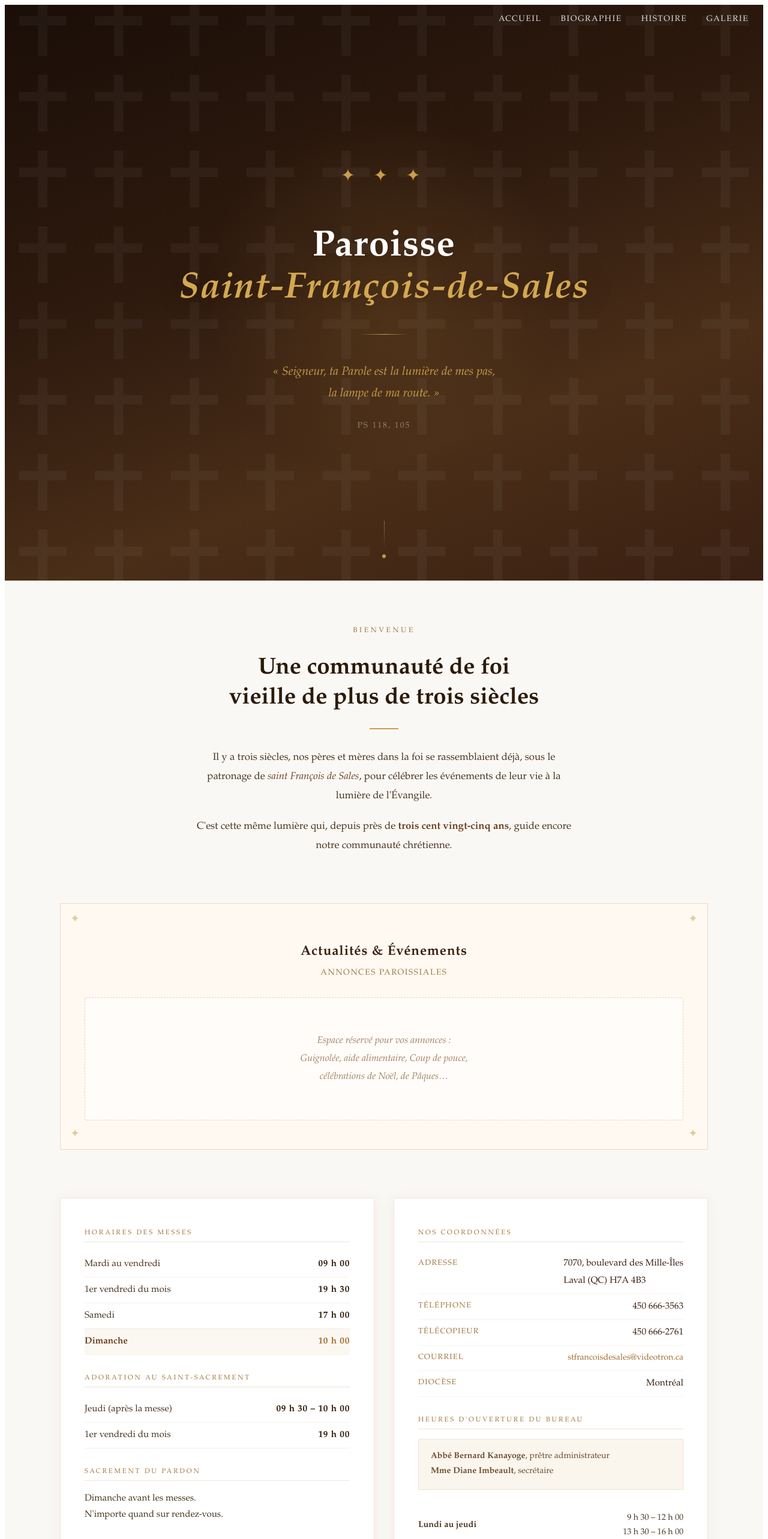
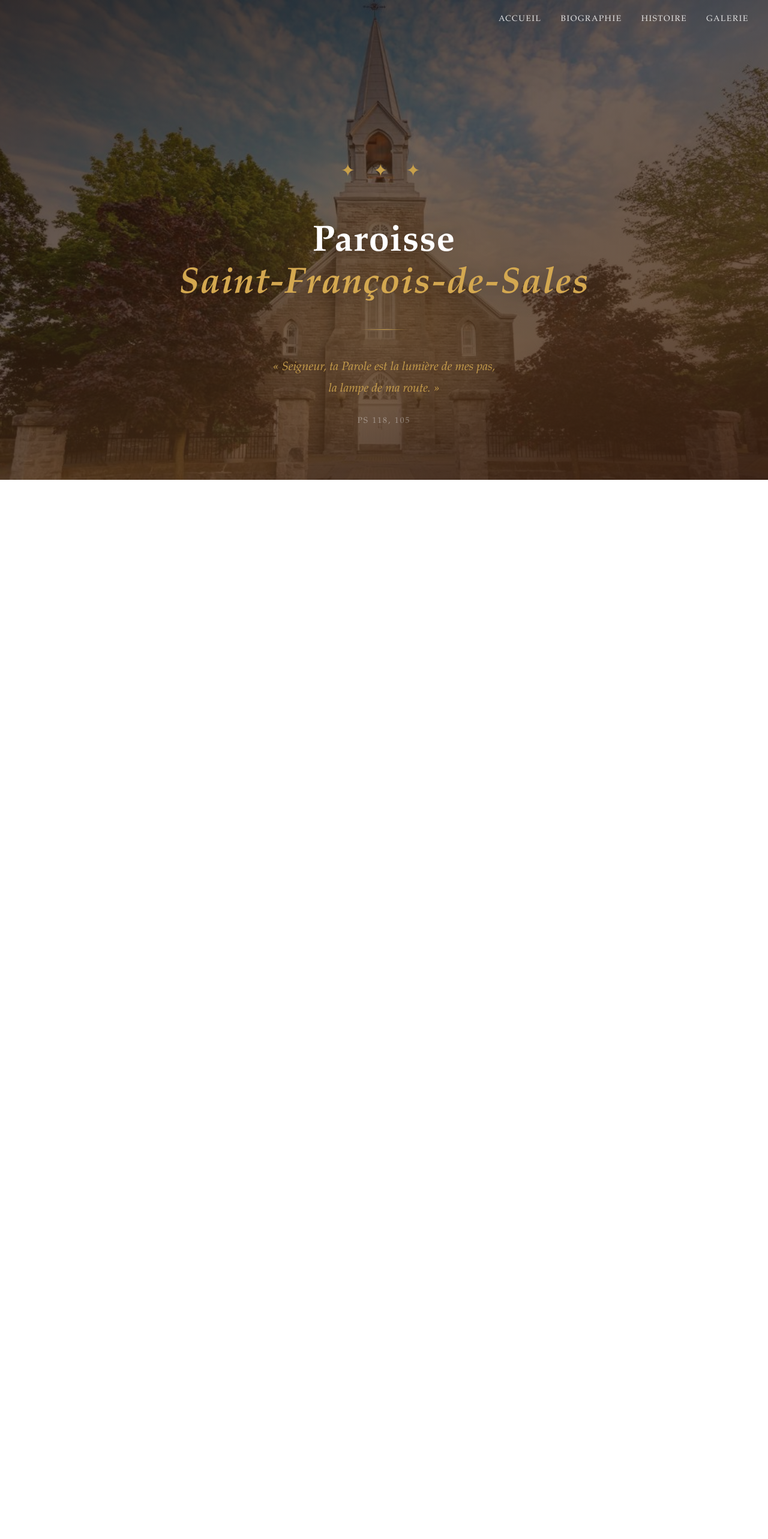
Before and after one commit to stfrancoisdesales/stfrancoisdesales-web, a React (Vite) app in the folder client/: page / in a window 1280 px wide. Shown: the top 2566 px of the page at 60% size. After the commit the page ends 800 px from the top, so only its background shows below. Built offline with nearby package versions, Linux system fonts and the light colour scheme.

Commit message:
made a few changes to improve SEO and added announcement

```diff
--- a/client/index.html
+++ b/client/index.html
@@ -1,13 +1,29 @@
 <!doctype html>
-<html lang="en">
+<html lang="fr">
+
 <head>
   <meta charset="UTF-8" />
   <meta name="viewport" content="width=device-width, initial-scale=1.0" />
-    <meta name="description" content="Paroisse Saint François de Sales à Laval" />
+  <meta name="description"
+    content="Découvrez la Paroisse Saint-François-de-Sales à Laval, son histoire, son patron, et sa vie communautaire." />
+  <meta name="keywords"
+    content="Paroisse, Église, Saint-François-de-Sales, Laval, Messe, Diocèse de Montréal, Catholique, Religion, Histoire, Communauté chrétienne, Québec, Église à Laval" />
   <title>Paroisse Saint-François-de-Sales à Laval</title>
+  <style>
+    html,
+    body {
+      margin: 0;
+      padding: 0;
+      width: 100%;
+      height: 100%;
+      overflow-x: hidden;
+    }
+  </style>
 </head>
+
 <body>
   <div id="root"></div>
   <script type="module" src="/src/main.jsx"></script>
 </body>
+
 </html>
--- a/client/src/components/Biographie.jsx
+++ b/client/src/components/Biographie.jsx
@@ -1,6 +1,7 @@
 import React, { useEffect, useRef, useState } from 'react';
 import NavBar from './NavBar';
 import saintFrancoisImg from '../../assets/saint-francois-de-sales.jpeg';
+import churchFront from '../../assets/church-front.jpg';
 
 const Biographie = ({ navLinks }) => {
   const [scrolled, setScrolled] = useState(false);
@@ -39,35 +40,29 @@ const Biographie = ({ navLinks }) => {
 
   const citations = [
     "Il faut soigner le corps pour que l’âme s’y plaise.",
+    "Une grande misère parmi les hommes, c’est qu’ils savent si bien ce qui leur est dû et qu’ils sentent si peu ce qu’ils doivent aux autres.",
+    "On a besoin de patience avec tout le monde, mais particulièrement avec soi-même",
     "Le bruit fait peu de bien, le bien fait peu de bruit.",
-    "Une grande misère parmi les hommes, c’est qu’ils savent si bien ce qui leur est dû et qu’ils sentent si peu ce qu’ils doivent aux autres.",
-    "Il faut tout faire par amour, rien par la force."
+    "Il faut tout faire par amour, rien par la force.",
+    "Une demi-heure de méditation est essentielle sauf quand on est très occupé. Alors une heure est nécessaire."
   ];
 
   return (
     <div style={{ minHeight: '100vh', background: '#faf8f5', fontFamily: "'Palatino Linotype', Palatino, 'Book Antiqua', Georgia, serif", color: '#2c2420', overflowX: 'hidden' }}>
 
-      <NavBar navLinks={navLinks} scrolled={scrolled}/>
+      <NavBar navLinks={navLinks} scrolled={scrolled} />
 
       {/* Hero */}
       <header style={{
         position: 'relative', minHeight: '60vh',
-        background: 'linear-gradient(160deg, #1a0e08 0%, #2e1a0e 40%, #4a2e18 70%, #3a2012 100%)',
+        backgroundImage: `linear-gradient(160deg, rgba(26,14,8,0.85) 0%, rgba(46,26,14,0.7) 40%, rgba(74,46,24,0.8) 70%, rgba(58,32,18,0.9) 100%), url(${churchFront})`,
+        backgroundSize: 'cover',
+        backgroundPosition: 'center',
+        backgroundAttachment: 'fixed',
         display: 'flex', flexDirection: 'column', alignItems: 'center', justifyContent: 'center',
         textAlign: 'center', padding: '6rem 2rem 4rem',
         overflow: 'hidden',
       }}>
-        {/* Decorative cross pattern */}
-        <svg style={{ position: 'absolute', top: 0, left: 0, width: '100%', height: '100%', opacity: 0.04 }} viewBox="0 0 800 800" preserveAspectRatio="xMidYMid slice">
-          <defs>
-            <pattern id="cross" x="0" y="0" width="80" height="80" patternUnits="userSpaceOnUse">
-              <rect x="35" y="10" width="10" height="60" fill="white" />
-              <rect x="15" y="28" width="50" height="10" fill="white" />
-            </pattern>
-          </defs>
-          <rect width="800" height="800" fill="url(#cross)" />
-        </svg>
-
         {/* Radial glow */}
         <div style={{
           position: 'absolute', top: '50%', left: '50%', transform: 'translate(-50%,-50%)',
@@ -119,7 +114,7 @@ const Biographie = ({ navLinks }) => {
         >
           <div style={{ width: '48px', height: '2px', background: '#c8a04a', margin: '0 auto 2rem' }} />
           <p style={{ maxWidth: '800px', margin: '0 auto 1.2rem', fontSize: '1.15rem', lineHeight: 1.9, color: '#4a3520' }}>
-            Découvrez la vie, le parcours et l'héritage<br/>
+            Découvrez la vie, le parcours et l'héritage<br />
             de Saint François de Sales (1567-1622)
           </p>
         </section>
@@ -174,7 +169,7 @@ const Biographie = ({ navLinks }) => {
           style={{ marginBottom: '2rem', padding: '1rem', background: 'transparent' }}
         >
           <div style={{ textAlign: 'center', marginBottom: '3rem' }}>
-             <h2 style={{ fontSize: '1.8rem', fontWeight: 700, color: '#3a2010', marginBottom: '1rem', letterSpacing: '0.02em' }}>
+            <h2 style={{ fontSize: '1.8rem', fontWeight: 700, color: '#3a2010', marginBottom: '1rem', letterSpacing: '0.02em' }}>
               Quelques citations célèbres
             </h2>
             <div style={{ width: '60px', height: '2px', background: 'linear-gradient(90deg, transparent, #c8a04a, transparent)', margin: '0 auto' }} />
--- a/client/src/components/ChurchHomePage.jsx
+++ b/client/src/components/ChurchHomePage.jsx
@@ -1,5 +1,6 @@
 import React, { useEffect, useRef, useState } from 'react';
 import NavBar from './NavBar';
+import churchFront from '../../assets/church-front.jpg';
 
 const ChurchHomePage = ({ navLinks }) => {
   const [scrolled, setScrolled] = useState(false);
@@ -64,27 +65,19 @@ const ChurchHomePage = ({ navLinks }) => {
   return (
     <div style={{ minHeight: '100vh', background: '#faf8f5', fontFamily: "'Palatino Linotype', Palatino, 'Book Antiqua', Georgia, serif", color: '#2c2420', overflowX: 'hidden' }}>
 
-      <NavBar navLinks={navLinks} scrolled={scrolled}/>
+      <NavBar navLinks={navLinks} scrolled={scrolled} />
 
       {/* Hero */}
       <header style={{
         position: 'relative', minHeight: '100vh',
-        background: 'linear-gradient(160deg, #1a0e08 0%, #2e1a0e 40%, #4a2e18 70%, #3a2012 100%)',
+        backgroundImage: `linear-gradient(160deg, rgba(26,14,8,0.85) 0%, rgba(46,26,14,0.7) 40%, rgba(74,46,24,0.8) 70%, rgba(58,32,18,0.9) 100%), url(${churchFront})`,
+        backgroundSize: 'cover',
+        backgroundPosition: 'center',
+        backgroundAttachment: 'fixed',
         display: 'flex', flexDirection: 'column', alignItems: 'center', justifyContent: 'center',
         textAlign: 'center', padding: '6rem 2rem 4rem',
         overflow: 'hidden',
       }}>
-        {/* Decorative cross pattern */}
-        <svg style={{ position: 'absolute', top: 0, left: 0, width: '100%', height: '100%', opacity: 0.04 }} viewBox="0 0 800 800" preserveAspectRatio="xMidYMid slice">
-          <defs>
-            <pattern id="cross" x="0" y="0" width="80" height="80" patternUnits="userSpaceOnUse">
-              <rect x="35" y="10" width="10" height="60" fill="white" />
-              <rect x="15" y="28" width="50" height="10" fill="white" />
-            </pattern>
-          </defs>
-          <rect width="800" height="800" fill="url(#cross)" />
-        </svg>
-
         {/* Radial glow */}
         <div style={{
           position: 'absolute', top: '50%', left: '50%', transform: 'translate(-50%,-50%)',
@@ -176,7 +169,7 @@ const ChurchHomePage = ({ navLinks }) => {
             overflow: 'hidden',
           }}>
             {/* Corner ornaments */}
-            {['topleft','topright','bottomleft','bottomright'].map((pos) => (
+            {['topleft', 'topright', 'bottomleft', 'bottomright'].map((pos) => (
               <span key={pos} style={{
                 position: 'absolute',
                 fontSize: '1.2rem', color: '#c8a04a', opacity: 0.5,
@@ -192,15 +185,56 @@ const ChurchHomePage = ({ navLinks }) => {
             <p style={{ textAlign: 'center', color: '#a07840', fontSize: '0.85rem', letterSpacing: '0.12em', textTransform: 'uppercase', marginBottom: '2rem' }}>
               Annonces paroissiales
             </p>
+            <div className="announcement-container" style={{
+              textAlign: 'left',
+              border: '1px solid rgba(160,120,64,0.15)',
+              borderRadius: '4px',
+              padding: '2.5rem',
+              background: '#fff',
+              boxShadow: '0 4px 20px rgba(80,40,10,0.04)',
+              position: 'relative',
+            }}>
+              {/* Add image to go with the announcement on the left src/assets/images/concert.jpg */}
+              <img src="assets/pub/publicité.png" alt="Concert" className="announcement-image" />
+              <div className="announcement-content">
+                <h3 style={{ fontSize: '1.25rem', fontWeight: 700, color: '#3a2010', marginBottom: '0.8rem', lineHeight: 1.4, textAlign: 'center' }}>
+                  Concert de l'Harmonie à vent des finissants du Collège Laval
+                </h3>
+                <p style={{ color: '#6b4020', fontSize: '0.95rem', marginBottom: '1.5rem', fontStyle: 'italic', textAlign: 'center' }}>
+                  Sous la direction de Mme Vanessa Coderre
+                </p>
+
+                <div style={{ display: 'flex', flexDirection: 'column', gap: '0.8rem', marginBottom: '1.8rem', fontSize: '1rem', color: '#4a3520', alignItems: 'center' }}>
+                  <div style={{ display: 'flex', alignItems: 'center', gap: '0.5rem' }}>
+                    <strong style={{ color: '#a07030' }}>Quand :</strong>
+                    <span>Vendredi le 24 avril 2026 à 19 h 30</span>
+                  </div>
+                  <div style={{ display: 'flex', alignItems: 'center', gap: '0.5rem' }}>
+                    <strong style={{ color: '#a07030' }}>Où :</strong>
+                    <span>Église Saint-François-de-Sales</span>
+                  </div>
+                  <div style={{ display: 'flex', alignItems: 'center', gap: '0.5rem' }}>
+                    <strong style={{ color: '#a07030' }}>Prix :</strong>
+                    <span style={{ textDecoration: 'underline' }}>Contribution volontaire</span>
+                  </div>
+                </div>
+
+                <p style={{ color: '#a07840', fontSize: '1.05rem', fontWeight: 600, textAlign: 'center', marginBottom: '1.8rem' }}>
+                  Nous vous attendons en grand nombre !
+                </p>
+
                 <div style={{
-              border: '1px dashed rgba(160,120,64,0.3)', borderRadius: '2px',
-              padding: '2.5rem', textAlign: 'center', background: 'rgba(255,255,255,0.5)',
+                  background: 'rgba(200,160,74,0.06)',
+                  padding: '1.2rem',
+                  borderRadius: '4px',
+                  borderLeft: '4px solid #c8a04a',
+                  fontSize: '0.9rem',
+                  lineHeight: 1.6,
+                  color: '#5a3d24'
                 }}>
-              <p style={{ color: '#a08060', fontStyle: 'italic', lineHeight: 1.9 }}>
-                Espace réservé pour vos annonces :<br />
-                Guignolée, aide alimentaire, Coup de pouce,<br />
-                célébrations de Noël, de Pâques…
-              </p>
+                  <strong>N.B.</strong> Les contributions seront partagées entre le comité social de la paroisse et la Fondation du Collège Laval qui fournit des bourses d'études pour des élèves.
+                </div>
+              </div>
             </div>
           </div>
         </section>
@@ -391,6 +425,37 @@ const ChurchHomePage = ({ navLinks }) => {
           0%, 100% { transform: translateX(-50%) translateY(0); }
           50% { transform: translateX(-50%) translateY(8px); }
         }
+        .announcement-container {
+          display: flex;
+          flex-direction: column;
+          gap: 2rem;
+          align-items: center;
+        }
+        .announcement-image {
+          width: 100%;
+          max-width: 400px;
+          border-radius: 4px;
+          object-fit: cover;
+        }
+        .announcement-content {
+          flex: 1;
+          width: 100%;
+          display: flex;
+          flex-direction: column;
+          justify-content: center;
+        }
+        @media (min-width: 768px) {
+          .announcement-container {
+            flex-direction: row;
+            align-items: stretch;
+            gap: 2.5rem;
+          }
+          .announcement-image {
+            flex: 0 0 35%;
+            max-width: 35%;
+            height: auto;
+          }
+        }
       `}</style>
     </div>
   );
--- a/client/src/components/Gallery.jsx
+++ b/client/src/components/Gallery.jsx
@@ -1,5 +1,6 @@
 import React, { useEffect, useRef, useState } from 'react';
 import NavBar from './NavBar';
+import churchFront from '../../assets/church-front.jpg';
 
 import img1 from '../../assets/vie-chretienne/image1.jpeg';
 import img2 from '../../assets/vie-chretienne/image2.jpeg';
@@ -73,22 +74,14 @@ const Gallery = ({ navLinks }) => {
       {/* Hero */}
       <header style={{
         position: 'relative', minHeight: '60vh',
-        background: 'linear-gradient(160deg, #1a0e08 0%, #2e1a0e 40%, #4a2e18 70%, #3a2012 100%)',
+        backgroundImage: `linear-gradient(160deg, rgba(26,14,8,0.85) 0%, rgba(46,26,14,0.7) 40%, rgba(74,46,24,0.8) 70%, rgba(58,32,18,0.9) 100%), url(${churchFront})`,
+        backgroundSize: 'cover',
+        backgroundPosition: 'center',
+        backgroundAttachment: 'fixed',
         display: 'flex', flexDirection: 'column', alignItems: 'center', justifyContent: 'center',
         textAlign: 'center', padding: '6rem 2rem 4rem',
         overflow: 'hidden',
       }}>
-        {/* Decorative cross pattern */}
-        <svg style={{ position: 'absolute', top: 0, left: 0, width: '100%', height: '100%', opacity: 0.04 }} viewBox="0 0 800 800" preserveAspectRatio="xMidYMid slice">
-          <defs>
-            <pattern id="cross" x="0" y="0" width="80" height="80" patternUnits="userSpaceOnUse">
-              <rect x="35" y="10" width="10" height="60" fill="white" />
-              <rect x="15" y="28" width="50" height="10" fill="white" />
-            </pattern>
-          </defs>
-          <rect width="800" height="800" fill="url(#cross)" />
-        </svg>
-
         {/* Radial glow */}
         <div style={{
           position: 'absolute', top: '50%', left: '50%', transform: 'translate(-50%,-50%)',
--- a/client/src/components/Histoire.jsx
+++ b/client/src/components/Histoire.jsx
@@ -1,5 +1,6 @@
 import React, { useEffect, useRef, useState } from 'react';
 import NavBar from './NavBar';
+import churchFront from '../../assets/church-front.jpg';
 
 const Histoire = ({ navLinks }) => {
   const [scrolled, setScrolled] = useState(false);
@@ -44,22 +45,14 @@ const Histoire = ({ navLinks }) => {
       {/* Hero */}
       <header style={{
         position: 'relative', minHeight: '60vh',
-        background: 'linear-gradient(160deg, #1a0e08 0%, #2e1a0e 40%, #4a2e18 70%, #3a2012 100%)',
+        backgroundImage: `linear-gradient(160deg, rgba(26,14,8,0.85) 0%, rgba(46,26,14,0.7) 40%, rgba(74,46,24,0.8) 70%, rgba(58,32,18,0.9) 100%), url(${churchFront})`,
+        backgroundSize: 'cover',
+        backgroundPosition: 'center',
+        backgroundAttachment: 'fixed',
         display: 'flex', flexDirection: 'column', alignItems: 'center', justifyContent: 'center',
         textAlign: 'center', padding: '6rem 2rem 4rem',
         overflow: 'hidden',
       }}>
-        {/* Decorative cross pattern */}
-        <svg style={{ position: 'absolute', top: 0, left: 0, width: '100%', height: '100%', opacity: 0.04 }} viewBox="0 0 800 800" preserveAspectRatio="xMidYMid slice">
-          <defs>
-            <pattern id="cross" x="0" y="0" width="80" height="80" patternUnits="userSpaceOnUse">
-              <rect x="35" y="10" width="10" height="60" fill="white" />
-              <rect x="15" y="28" width="50" height="10" fill="white" />
-            </pattern>
-          </defs>
-          <rect width="800" height="800" fill="url(#cross)" />
-        </svg>
-
         {/* Radial glow */}
         <div style={{
           position: 'absolute', top: '50%', left: '50%', transform: 'translate(-50%,-50%)',
```
Also changed, not shown: client/assets/church-front.jpg (added), client/assets/pub/publicité.png (added). Lines whose indentation alone changed are shown as unchanged.
